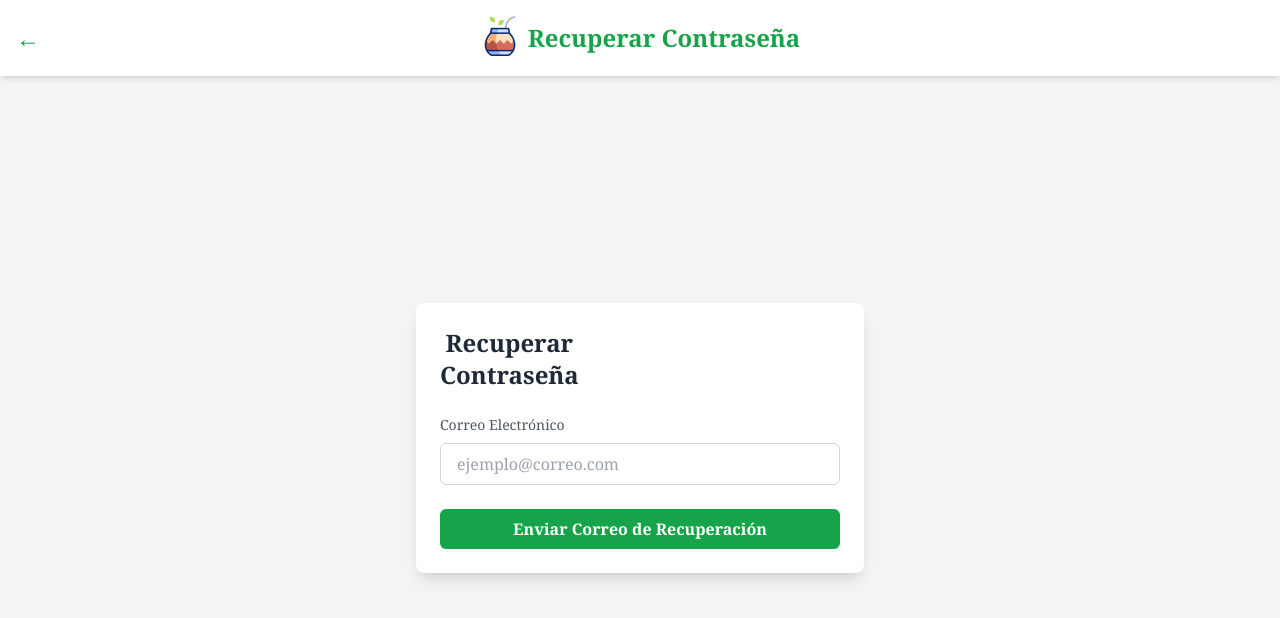
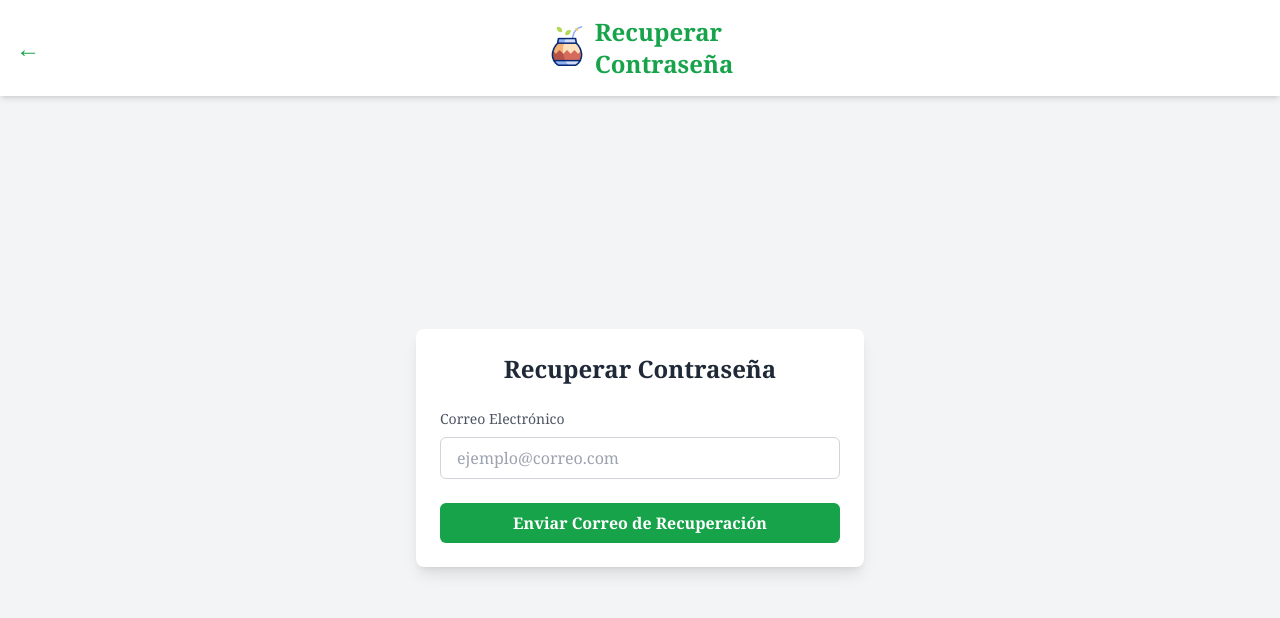
Before and after one commit to Agustin-lozano-2302/mate-do, a Next.js app: page /reset-password in a window 1280 px wide. Shown: the top 618 px of the page. Built offline with nearby package versions, Linux system fonts and the light colour scheme; no server answers; what tailwindcss-animated would draw is missing.

Commit message:
complete

```diff
--- a/src/app/reset-password/page.tsx
+++ b/src/app/reset-password/page.tsx
@@ -56,7 +56,7 @@ export default function ResetPassword() {
           onSubmit={handleResetPassword}
           className="bg-white shadow-lg rounded-lg p-6 w-full max-w-md space-y-6"
         >
-          <h2 className="text-2xl font-bold text-gray-800 text-center max-w-min">
+          <h2 className="text-2xl font-bold text-gray-800 text-center ">
             Recuperar Contraseña
           </h2>
           <div className="flex flex-col gap-2">
--- a/src/components/logoTitle/index.tsx
+++ b/src/components/logoTitle/index.tsx
@@ -8,7 +8,7 @@ export default function LogoTitle ({title}: ILogoTitle) {
     return(
         <div className="flex items-center gap-2">
       <Image src={"/logos/mate.png"} alt="mate" width={40} height={40} quality={100} className="mb-1" />
-        <h1 className="text-2xl font-bold text-green-600">{title}</h1>
+        <h1 className="text-2xl font-bold text-green-600 max-w-min">{title}</h1>
         </div>
     )
 }
```
